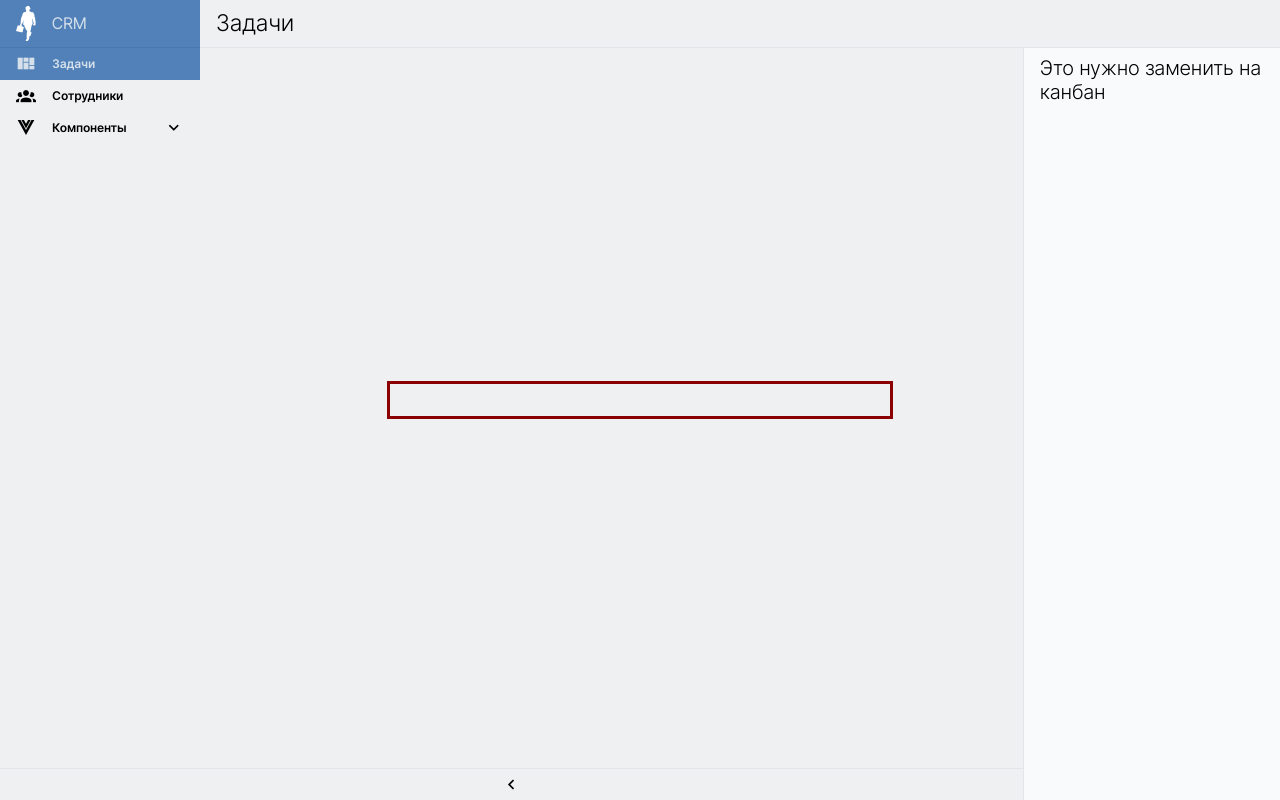
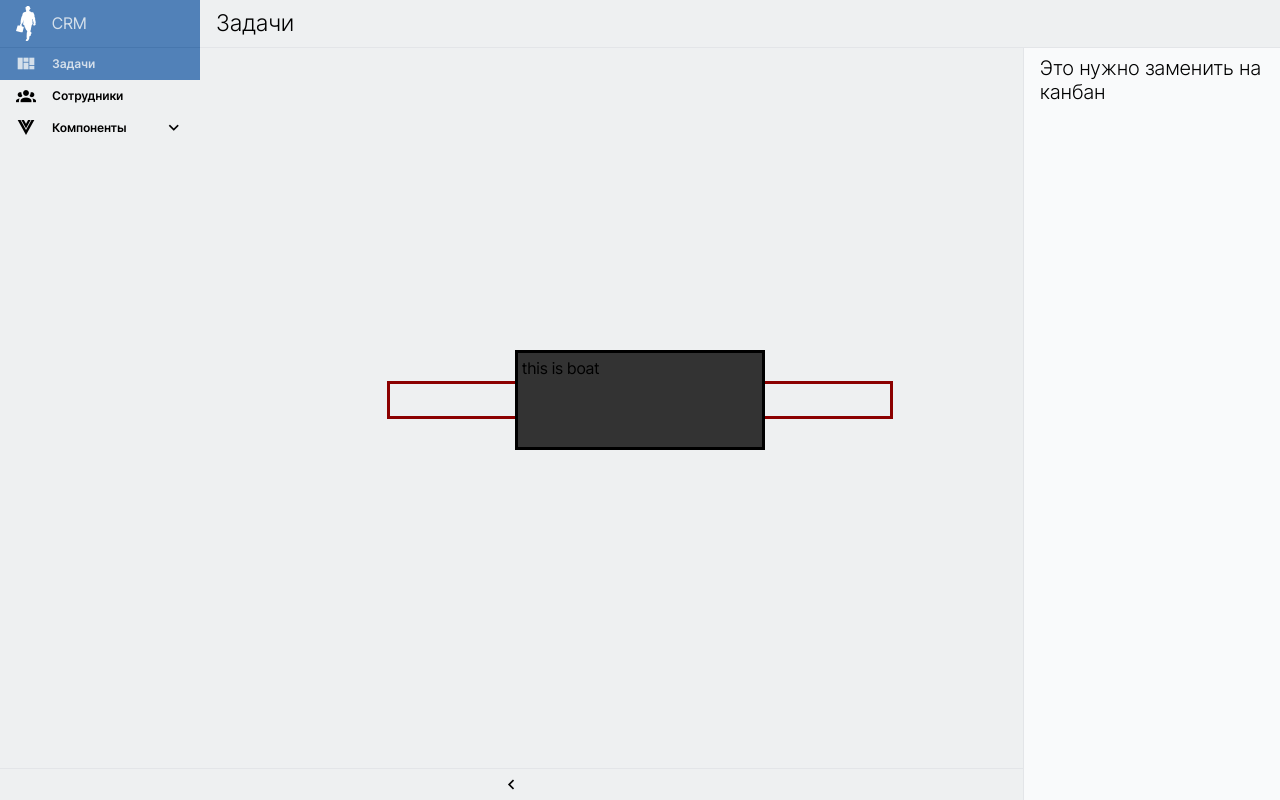
Before and after one commit to hardmagnett/big-company, a Vue app: page / in a window 1280 px wide. Built offline with nearby package versions, Linux system fonts and the light colour scheme.

Commit message:
Anchor Positioning 01

```diff
--- a/src/App.vue
+++ b/src/App.vue
@@ -15,6 +15,8 @@ import { RouterView } from "vue-router";
 
 <style scoped>
 .app {
+  /*todo:: удалить этот анкор, если он не пригодится*/
+  anchor-name: --anchor-app;
   display: flex;
   width: 100%;
   flex-flow: row nowrap;
--- a/src/a-library/assets/layout/layout.css
+++ b/src/a-library/assets/layout/layout.css
@@ -1,3 +1,4 @@
 body {
   background-color: var(--clr-bg-blue-big);
+  anchor-name: --anchor-body;
 }
--- a/src/a-library/components/other/AToasts/AToasts.vue
+++ b/src/a-library/components/other/AToasts/AToasts.vue
@@ -7,17 +7,17 @@ const closeToast = (toastId: string)=>{
   removeToast(toastId);
 }
 const rootNode = ref<HTMLElement | null>(null)
+// todo:: удалить shit и всё что с этим связано
+const shitNode = ref<HTMLElement | null>(null)
 
 onMounted(()=>{
   rootNode.value?.showPopover()
+  shitNode.value?.showPopover()
 })
 
 </script>
 
 <template>
-  <!--<div class="a-toasts">-->
-  <!--</div>-->
-
 
   <!--todo:: разобраться с этой поебенью, вынести в отдельный компонент, хз что с ней делать, но делать что-то нужно-->
   <!--@before-enter="stopBodyOverflow"-->
@@ -45,11 +45,7 @@ onMounted(()=>{
   <!--  <p>this is popover</p>-->
   <!--</div>-->
 
-  <!--popover-->
-  <!--data-container="body"-->
-  <!--id="my-popover"-->
-
-
+  <div ref="shitNode" class="boat" popover>this is boat</div>
   <div
       ref="rootNode"
       class="a-toasts"
@@ -67,15 +63,36 @@ onMounted(()=>{
         @close="closeToast(item.id)"
     ></AToast>
   </div>
+
 </template>
 
 <style scoped>
+.boat {
+  position: absolute;
+  position-anchor: --anchor-body;
+  top: anchor(top);
+  right: anchor(right);
+
+  /*top: anchor(--anchor-body top);*/
+  /*right: anchor(--anchor-body right);*/
+
+  background: #333;
+  width: 250px;
+  height: 100px;
+
+  /*display: block;*/
+  /*margin: 0;*/
+  /*padding: 0;*/
+  /*border: 0;*/
+}
 .a-toasts {
 
-  &::backdrop {
-    /*background-color: rgb(255 255 255 / 0.5);*/
-    /*background-color: red;*/
-  }
+  position: absolute;
+  /*  anchor reference  */
+  /*position-anchor: --anchor-body;*/
+  /*top: anchor(top);*/
+  /*right: anchor(right);*/
+
 
   background-color: transparent;
   pointer-events: none;
--- a/src/a-library/views/component-list/ViewToasts/ViewToasts.vue
+++ b/src/a-library/views/component-list/ViewToasts/ViewToasts.vue
@@ -21,7 +21,7 @@ onMounted(() => {
   });
   globalProperties.$toast({
     message: "Длинное предлинное предлинное предлинное сообщение",
-    // autoClose: false,
+    autoClose: false,
     type: 'error'
   });
 });
```
